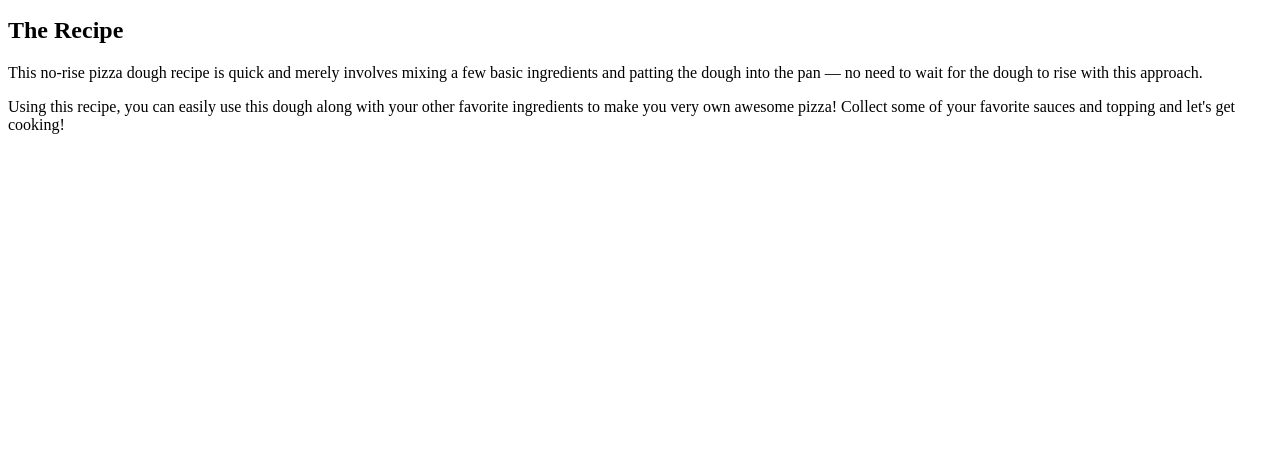
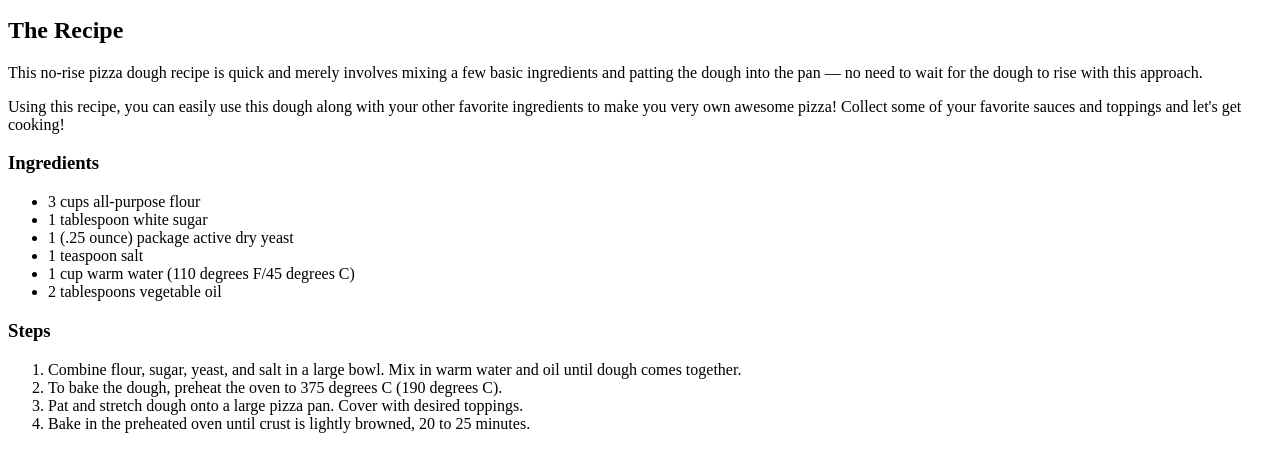
Before and after one commit to lg4tin/odin-recipes, a plain HTML site: page recipes/pizza.html in a window 1280 px wide. Shown: the part 101-572 px from the top of the page. Drawn offline with Linux system fonts and the light colour scheme.

Commit message:
Create recipe ingrediants and steps

```diff
--- a/recipes/pizza.html
+++ b/recipes/pizza.html
@@ -17,7 +17,27 @@
     </p>
 
     <p>
-        Using this recipe, you can easily use this dough along with your other favorite ingredients to make you very own awesome pizza! Collect some of your favorite sauces and topping and let's get cooking!
+        Using this recipe, you can easily use this dough along with your other favorite ingredients to make you very own awesome pizza! Collect some of your favorite sauces and toppings and let's get cooking!
     </p>
+
+    <h3>Ingredients</h3>
+
+    <ul>
+        <li>3 cups all-purpose flour</li>
+        <li>1 tablespoon white sugar</li>
+        <li>1 (.25 ounce) package active dry yeast</li>
+        <li>1 teaspoon salt</li>
+        <li>1 cup warm water (110 degrees F/45 degrees C)</li>
+        <li>2 tablespoons vegetable oil</li>
+    </ul>
+
+    <h3>Steps</h3>
+
+    <ol>
+        <li>Combine flour, sugar, yeast, and salt in a large bowl. Mix in warm water and oil until dough comes together.</li>
+        <li>To bake the dough, preheat the oven to 375 degrees C (190 degrees C).</li>
+        <li>Pat and stretch dough onto a large pizza pan. Cover with desired toppings.</li>
+        <li>Bake in the preheated oven until crust is lightly browned, 20 to 25 minutes.</li>
+    </ol>
 </body>
 </html>
```
